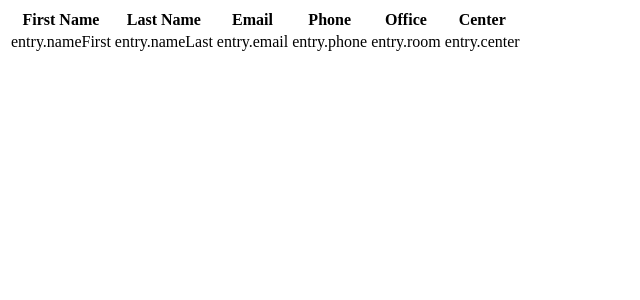
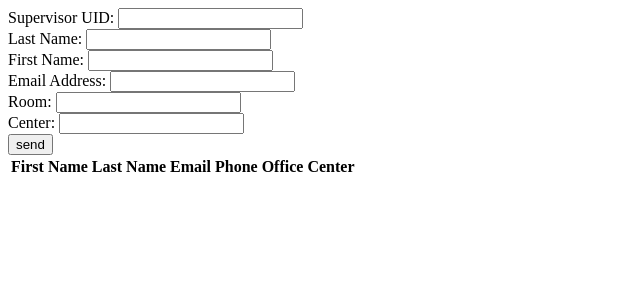
Before and after one commit to kdurril/simplejobmarket, a Flask app: template templates/supervisor_review.html in a window 1280 px wide. Shown: the top 300 px of the page, without its empty margins (0-640 px from the left). Run offline with Flask 2, Linux system fonts and the light colour scheme; tables that the repository leaves empty hold one stand-in row (values such as "Sample post"); the template is opened without the code that fills it: values that come from a table or form of the project are taken from there, most other values are stand-ins (such as "Sample title", 1, 10 or a date in 2020); lists and menus that the app fills with data are empty; parts of the project's set-up code (start-up, migrations or seed data) failed here and were passed over; some libraries are stand-ins or nearby versions.

Commit message:
update supervisor forms, html

```diff
--- a/templates/supervisor_review.html
+++ b/templates/supervisor_review.html
@@ -1,5 +1,17 @@
 {% extends "base.html" %}
 {% block body %}
+
+<form action= "{{url_for('supervisors')}}" method=post class=add-entry>
+    {{ form.csrf_token }}
+    <div>{{ form.supervisor_id.label }}: {{ form.supervisor_id() }}</div>
+    <div>{{ form.name_last.label }}: {{ form.name_last() }}</div>
+    <div>{{ form.name_first.label }}: {{ form.name_first() }}</div>
+    <div>{{ form.email.label }}: {{ form.email() }}</div>
+    <div>{{ form.room.label }}: {{ form.room() }}</div>
+    <div>{{ form.center.label }}: {{ form.center() }}</div>
+    <input type=submit value=send>
+</form>
+
 <table class=supervisor>
     <tr>
         <th>First Name</th>
@@ -10,15 +22,6 @@
         <th>Center</th>
     </tr>
 
-{% for entry in supervisor_list %}
-    <tr>
-        <td>entry.nameFirst</td>
-        <td>entry.nameLast</td>
-        <td>entry.email</td>
-        <td>entry.phone</td>
-        <td>entry.room</td>
-        <td>entry.center</td>
-    <tr>
-{% endfor %}
+
 </table>
 {% endblock %}
```
Also changed, not shown: simplejobmarket/templates/supervisor_review.html (+11 -0 lines).
